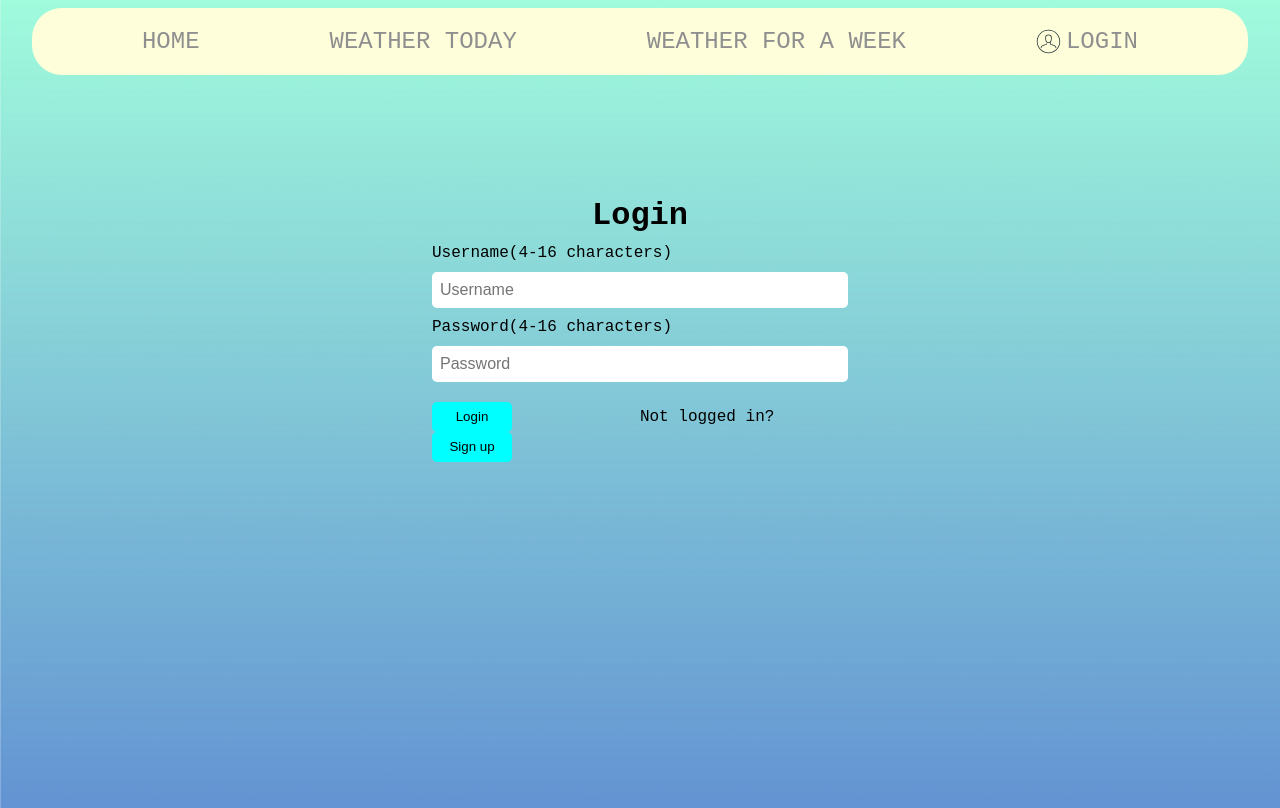
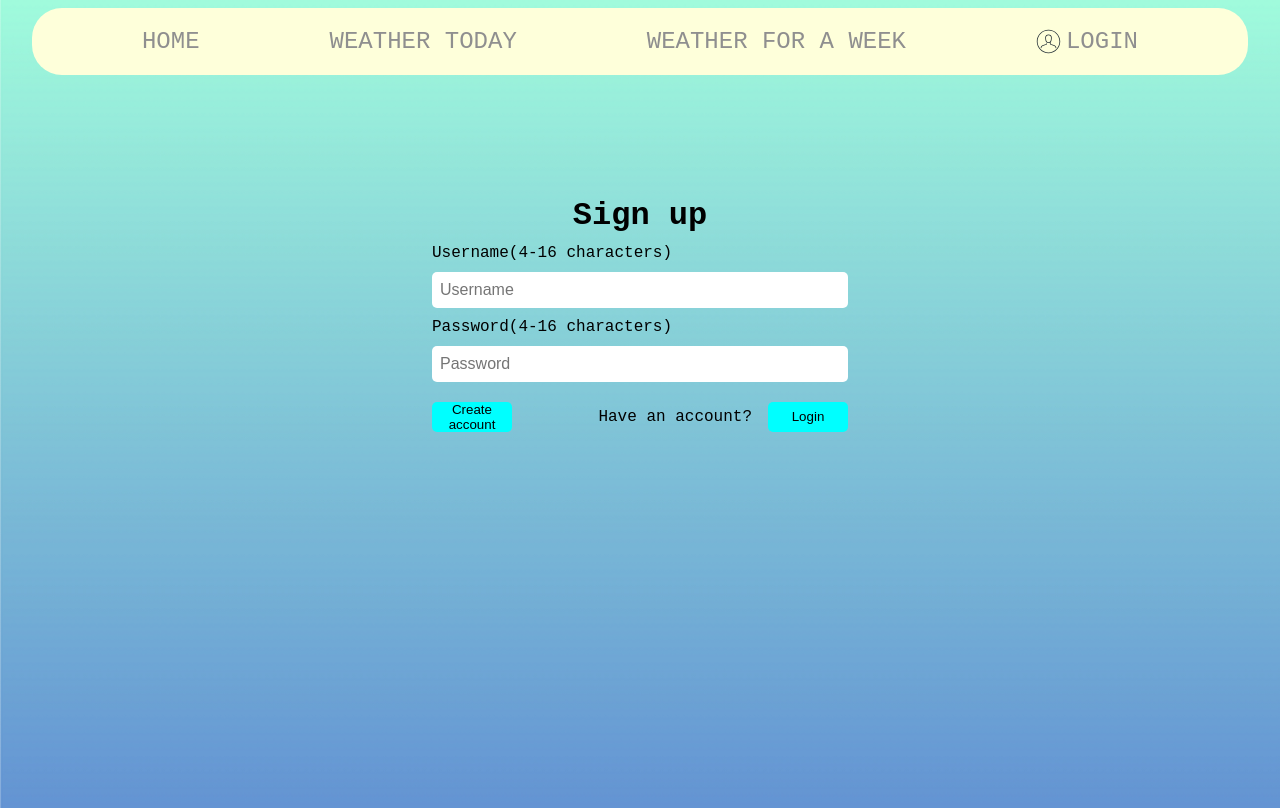
Before and after one commit to FranFerd/WeatherAPIFrontend, a Vue app: page /login in a window 1280 px wide. Both pictures are taken after a click on the button "Sign up". Built offline with nearby package versions, Linux system fonts and the light colour scheme; no server answers.

Commit message:
Added switch to SignUp

```diff
--- a/src/components/LoginForm.vue
+++ b/src/components/LoginForm.vue
@@ -8,6 +8,7 @@ const router = useRouter()
 const route = useRoute()
 const authStore = useAuthStore()
 const message = ref(null)
+const isSignUp = ref(false)
 const credentials = ref({
   username: '',
   password: ''
@@ -35,10 +36,19 @@ async function handleLogin() {
     alert(error.response?.data?.msg || 'Login failed' + error.message)
   }
 }
+function handleSwitch(){
+  isSignUp.value = !isSignUp.value
+  console.log(isSignUp.value)
+}
+
+async function handleSignUp(){
+
+}
+
 </script>
 
 <template>
-  <div class="login-container">
+  <div class="login-container" v-if="!isSignUp">
     <h1 class="login-label">Login</h1>
     <form @submit.prevent="handleLogin">
       <label for="username">Username(4-16 characters)</label>
@@ -49,9 +59,43 @@ async function handleLogin() {
       <div class="password-box">
         <input v-model="credentials.password" type="password" placeholder="Password" minlength="4" maxlength="16" id="password" class="password-input">
       </div>
-      <button type="submit" class="login-button">Login</button>
-      <label class="not-logged-in">Not logged in?</label>
-      <button class="signup-button">Sign up</button>
+      <div class="submit-box">
+        <button type="submit" class="login-button">Login</button>
+        <span class="switch-box">
+          <div class="switch-box__wrapper">
+            <label>Not logged in?</label>
+          </div>
+          <button type="button" class="signup-button" @click="handleSwitch">Sign up</button>
+        </span>
+      </div>
+
+    </form>
+    <div class="message">
+    {{ message }}
+    </div>
+  </div>
+
+  <div class="login-container" v-if="isSignUp">
+    <h1 class="login-label">Sign up</h1>
+    <form @submit.prevent="handleSignUp">
+      <label for="username">Username(4-16 characters)</label>
+      <div class="username-box">
+        <input v-model="credentials.username" placeholder="Username" id="username" minlength="4" maxlength="16" class="username-input">
+      </div>
+      <label for="password">Password(4-16 characters)</label>
+      <div class="password-box">
+        <input v-model="credentials.password" type="password" placeholder="Password" minlength="4" maxlength="16" id="password" class="password-input">
+      </div>
+      <div class="submit-box">
+        <button type="submit" class="login-button">Create account</button>
+        <span class="switch-box">
+          <div class="switch-box__wrapper">
+            <label>Have an account?</label>
+          </div>
+          <button type="button" class="signup-button" @click="handleSwitch">Login</button>
+        </span>
+      </div>
+
     </form>
     <div class="message">
     {{ message }}
@@ -103,30 +147,32 @@ async function handleLogin() {
     margin-top: 10px;
     margin-bottom: 10px;
   }
-  .login-button{
-    margin-top: 10px;
+  .login-button, .signup-button{
     height: 30px;
     width: 80px;
     background-color: hsl(180, 100%, 50%);
     border-radius: 5px;
     border: none;
     cursor: pointer;
+    margin-right: auto;
     }
-  .login-button:hover{
+  .login-button:hover, .signup-button:hover{
     background-color: hsl(180, 100%, 40%);
     transition: background-color 0.3s ease
   }
-  .not-logged-in{
-    margin-left: 30.75%;
-    margin-right: 0.3em;
+  .submit-box{
+    display: flex;
+    margin-top: 10px;
   }
-  .signup-button{
-    height: 30px;
-    width: 80px;
-    background-color: hsl(180, 100%, 50%);
-    border-radius: 5px;
-    border: none;
-    cursor: pointer;
+  .switch-box{
+    display: flex;
+    flex-direction: row;
+    gap: 1em
+  }
+  .switch-box__wrapper{
+    display: flex;
+    flex-direction: column;
+    justify-content: center;
   }
   .message{
     /* position: relative; */
--- a/src/components/WeatherSearch.vue
+++ b/src/components/WeatherSearch.vue
@@ -23,7 +23,7 @@ async function handleSearch(){
 
 async function checkAddress(location){
         try{
-            const response = await axios.get(`http://127.0.0.1:5000/weather/today/hourly/check-address/${location}`)
+            const response = await axios.get(`http://127.0.0.1:5000/weather/hourly/check-address/${location}`)
             if (response.data) return true
             return false
         }
--- a/src/views/WeatherTodayView.vue
+++ b/src/views/WeatherTodayView.vue
@@ -29,7 +29,7 @@ watch(() => route.params.address, (newAddress) => {
 
 async function fetchWeatherToday(location) {
     try{
-        const response = await axios.get(`http://127.0.0.1:5000/weather/today/hourly/${location}`)
+        const response = await axios.get(`http://127.0.0.1:5000/weather/hourly/${location}`)
         return response.data
     }
     catch(error){
```
